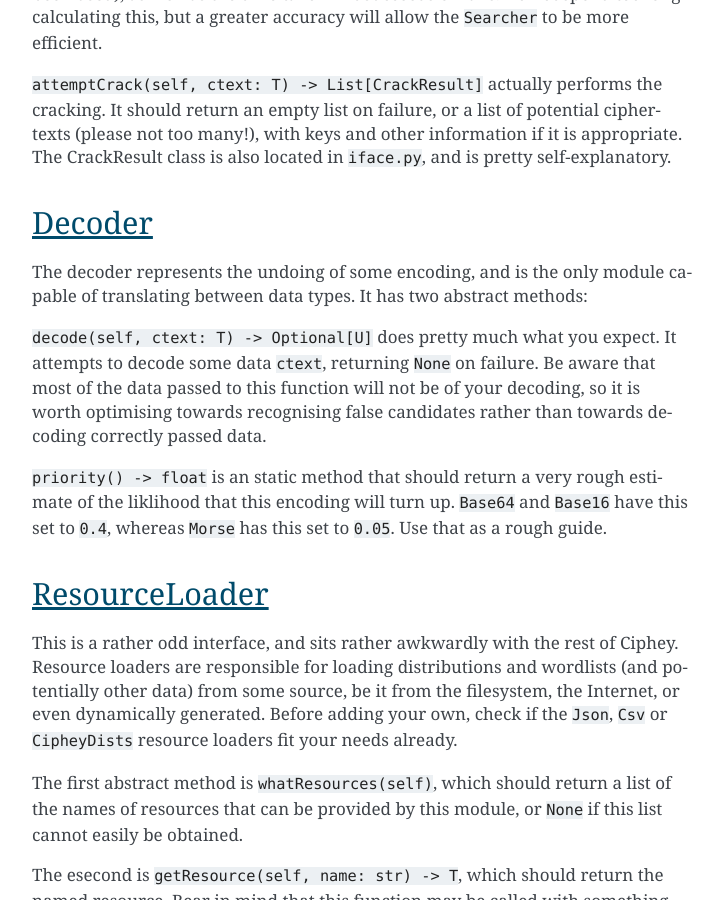
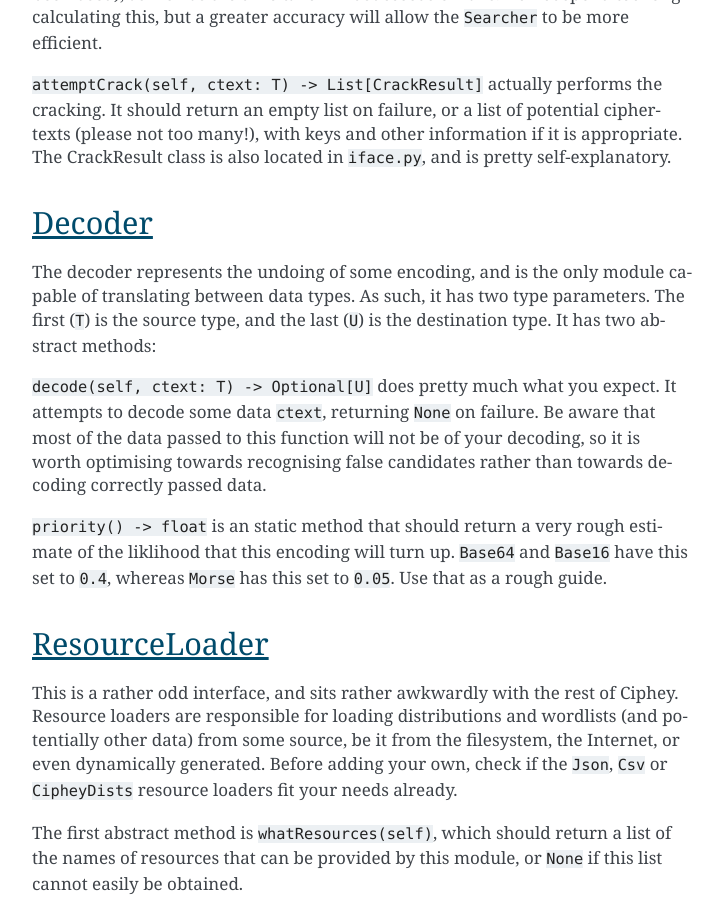
Before and after one commit to Ciphey/CipheyDocs, a Sphinx documentation site: the page built from docs/extending.rst, in a window 1280 px wide and 900 px high, scrolled down 1935 px. Shown: the whole window, without its empty margins (388-1111 px from the left). Built offline with Sphinx 7.4.7, drawn with Linux system fonts in a browser that asks for light colours.

Commit message:
Explained ordering of decoder typevars

```diff
--- a/docs/extending.rst
+++ b/docs/extending.rst
@@ -78,7 +78,9 @@ pretty self-explanatory.
 Decoder
 -------
 The decoder represents the undoing of some encoding, and is the only module
-capable of translating between data types. It has two abstract methods:
+capable of translating between data types. As such, it has two type parameters.
+The first (``T``) is the source type, and the last (``U``) is the destination
+type. It has two abstract methods:
 
 ``decode(self, ctext: T) -> Optional[U]`` does pretty much what you expect. It
 attempts to decode some data ``ctext``, returning ``None`` on failure. Be aware
```
